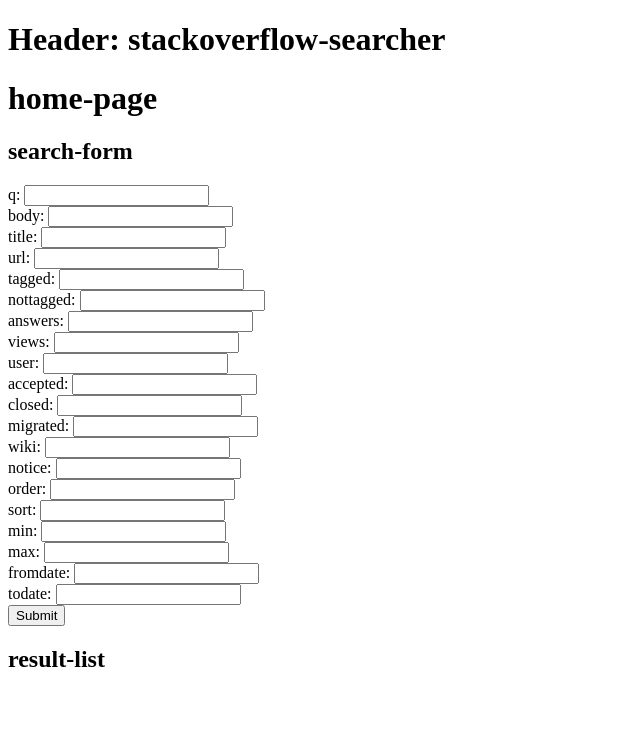
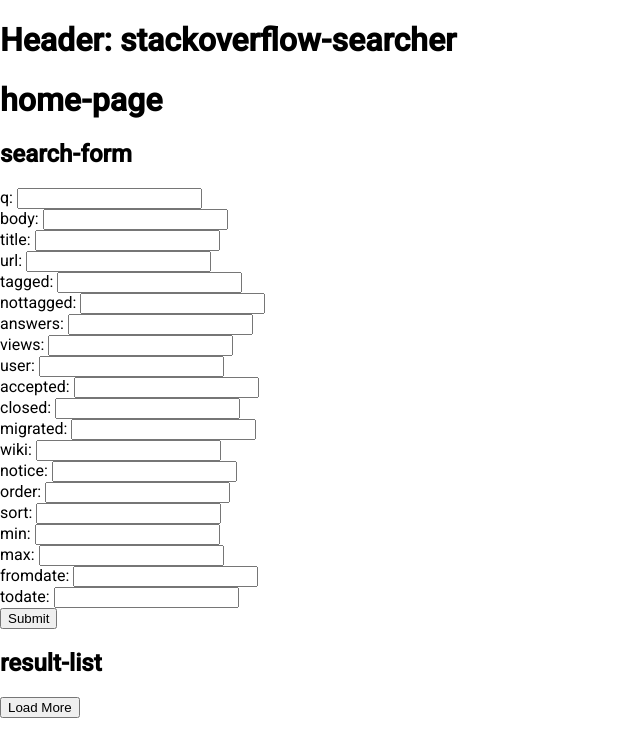
Before and after one commit to AluBhorta/stackoverflow-searcher-client, an Angular app: page / in a window 1280 px wide. Shown: the top 756 px of the page, without its empty margins (0-640 px from the left). Built offline with nearby package versions, Linux system fonts and the light colour scheme.

Commit message:
update APISearchResult add angular material

```diff
--- a/angular.json
+++ b/angular.json
@@ -24,6 +24,7 @@
               "src/assets"
             ],
             "styles": [
+              "./node_modules/@angular/material/prebuilt-themes/purple-green.css",
               "src/styles.css"
             ],
             "scripts": []
@@ -88,6 +89,7 @@
               "src/assets"
             ],
             "styles": [
+              "./node_modules/@angular/material/prebuilt-themes/purple-green.css",
               "src/styles.css"
             ],
             "scripts": []
@@ -119,6 +121,7 @@
           }
         }
       }
-    }},
+    }
+  },
   "defaultProject": "stackoverflow-searcher-client"
 }
--- a/package.json
+++ b/package.json
@@ -12,10 +12,12 @@
   "private": true,
   "dependencies": {
     "@angular/animations": "~10.1.1",
+    "@angular/cdk": "^10.2.1",
     "@angular/common": "~10.1.1",
     "@angular/compiler": "~10.1.1",
     "@angular/core": "~10.1.1",
     "@angular/forms": "~10.1.1",
+    "@angular/material": "^10.2.1",
     "@angular/platform-browser": "~10.1.1",
     "@angular/platform-browser-dynamic": "~10.1.1",
     "@angular/router": "~10.1.1",
--- a/src/app/app.module.ts
+++ b/src/app/app.module.ts
@@ -10,6 +10,7 @@ import { HeaderComponent } from './components/layout/header/header.component';
 import {FormsModule} from '@angular/forms';
 import { HomePageComponent } from './components/layout/home-page/home-page.component';
 import { QuestionDetailPageComponent } from './components/layout/question-detail-page/question-detail-page.component';
+import { BrowserAnimationsModule } from '@angular/platform-browser/animations';
 
 @NgModule({
   declarations: [
@@ -24,7 +25,8 @@ import { QuestionDetailPageComponent } from './components/layout/question-detail
   imports: [
     BrowserModule,
     AppRoutingModule,
-    FormsModule
+    FormsModule,
+    BrowserAnimationsModule
   ],
   providers: [],
   bootstrap: [AppComponent]
--- a/src/app/components/result-item/result-item.component.html
+++ b/src/app/components/result-item/result-item.component.html
@@ -1 +1,5 @@
-<p>result-item works!</p>
+<p>
+  <a href="/question/{{ question.question_id }}">
+    {{ question.title }}
+  </a>
+</p>
--- a/src/app/components/result-list/result-list.component.html
+++ b/src/app/components/result-list/result-list.component.html
@@ -2,6 +2,11 @@
 
 <ul>
   <li *ngFor="let q of questions">
-    {{ q.title | json }}
+    <app-result-item [question]="q" ></app-result-item>
   </li>
 </ul>
+
+
+<div>
+  <button type="submit" (click)="loadNextPage()">Load More</button>
+</div>
--- a/src/app/components/result-list/result-list.component.ts
+++ b/src/app/components/result-list/result-list.component.ts
@@ -28,4 +28,8 @@ export class ResultListComponent implements OnInit {
         }
       });
   }
+
+  loadNextPage(){
+    this.stateProvider.loadNextPage()
+  }
 }
--- a/src/app/services/apiclient.service.ts
+++ b/src/app/services/apiclient.service.ts
@@ -6,7 +6,7 @@ import { APISearchResult } from '../models/API';
   providedIn: 'root',
 })
 export class APIClientService {
-  private API_URL = 'http://localhost:8000/search/';
+  private API_URL = 'http://localhost:8000/api/search/';
 
   constructor() {}
 
--- a/src/app/services/state-provider.service.ts
+++ b/src/app/services/state-provider.service.ts
@@ -67,7 +67,7 @@ export class StateProviderService {
   private fetchResultAndUpdateState(action: QuestionStreamAction) {
     this.apiClient.fetchSearchResult(this.queryParam).then((result) => {
       console.log('result', result)
-      this.hasMorePages = result.hasMorePages;
+      this.hasMorePages = result.has_more;
       this.questions = result.questions;
 
       const qs: QuestionStream = {
--- a/src/index.html
+++ b/src/index.html
@@ -6,6 +6,8 @@
   <base href="/">
   <meta name="viewport" content="width=device-width, initial-scale=1">
   <link rel="icon" type="image/x-icon" href="favicon.ico">
+  <link href="https://fonts.googleapis.com/css?family=Roboto:300,400,500&display=swap" rel="stylesheet">
+  <link href="https://fonts.googleapis.com/icon?family=Material+Icons" rel="stylesheet">
 </head>
 <body>
   <app-root></app-root>
--- a/src/styles.css
+++ b/src/styles.css
@@ -1 +1,4 @@
 /* You can add global styles to this file, and also import other style files */
+
+html, body { height: 100%; }
+body { margin: 0; font-family: Roboto, "Helvetica Neue", sans-serif; }
```
Also changed, not shown: src/app/components/result-item/result-item.component.ts (+5 -6 lines), src/app/models/API.ts (+3 -4 lines), 1 other file (tests, documents, lock files or other folders).
